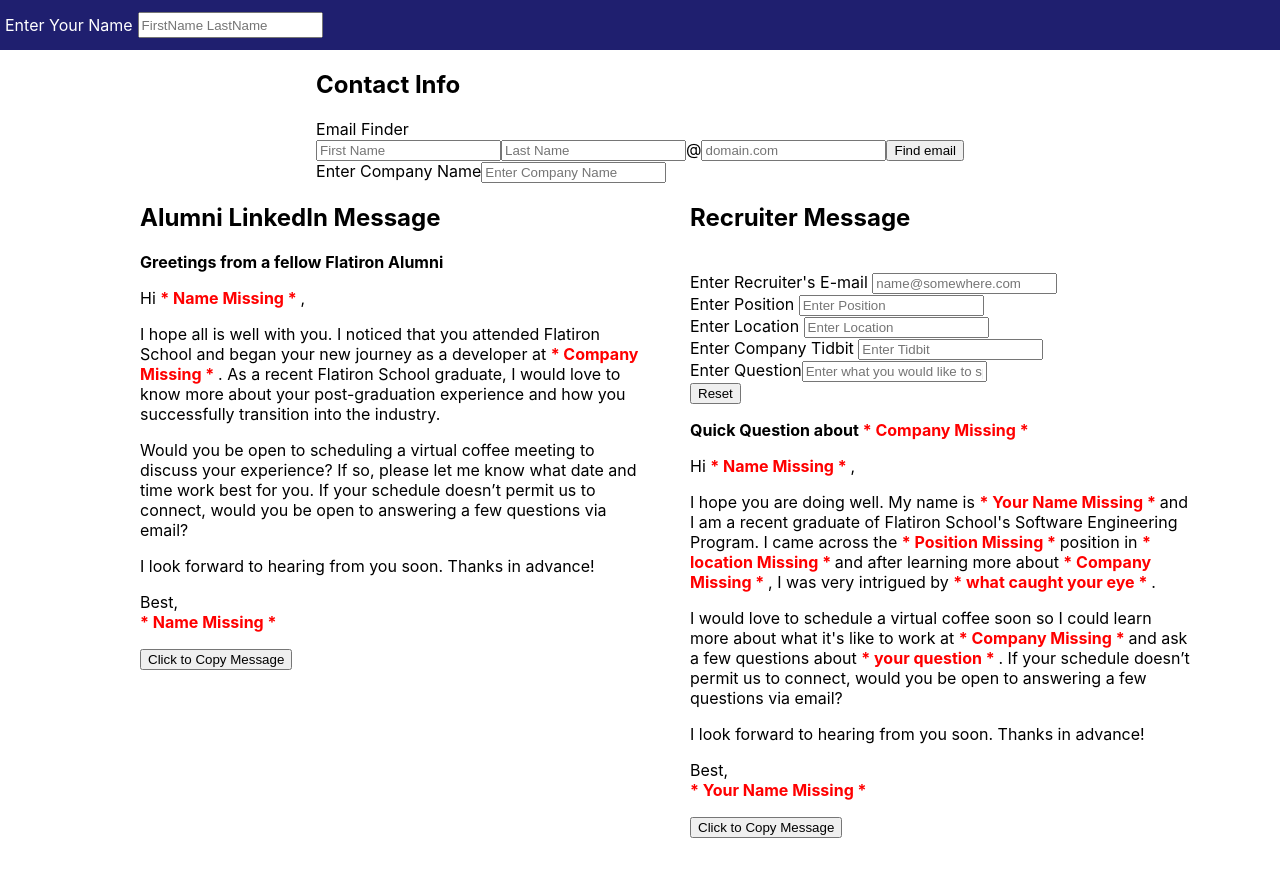
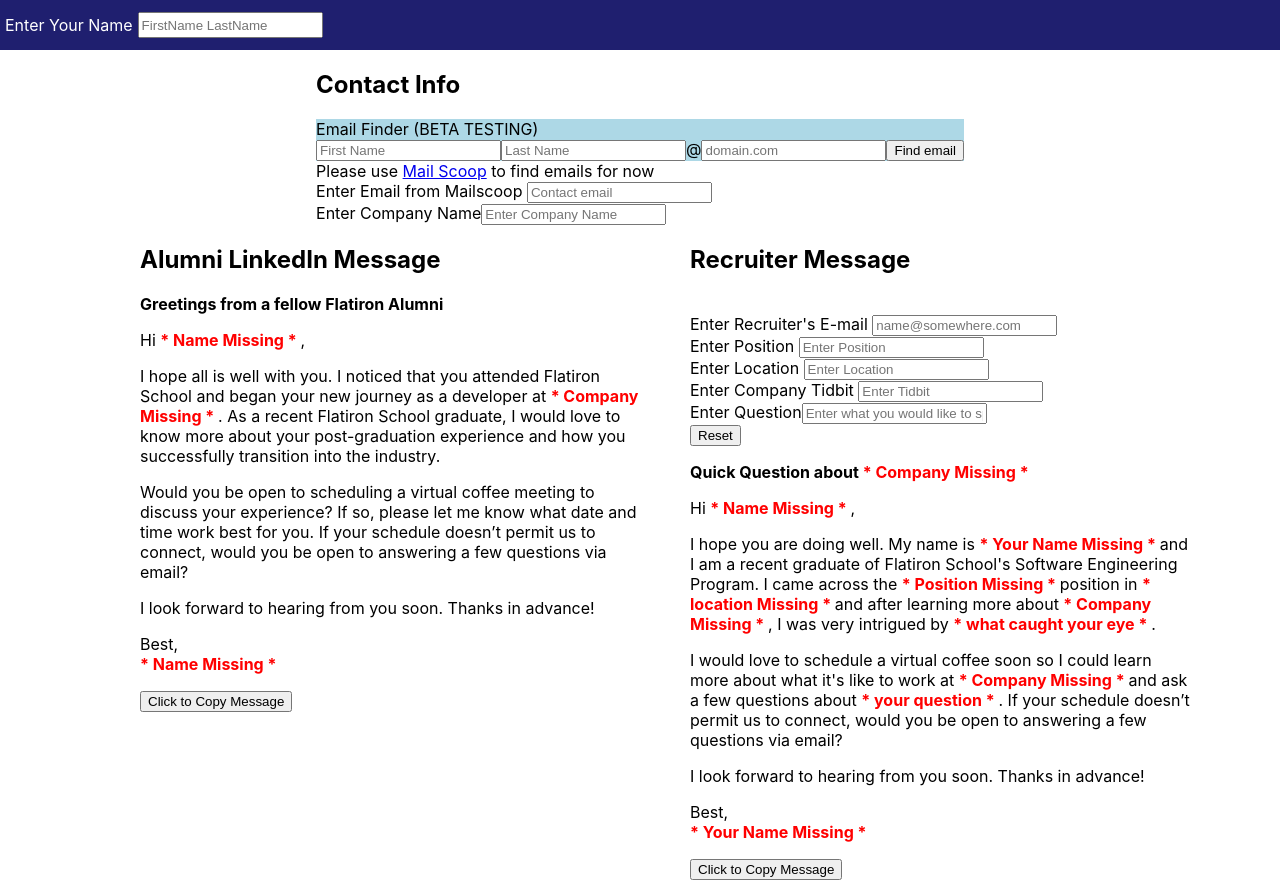
Before and after one commit to aduterte/networking-template-generator, a React (Create React App) app: page / in a window 1280 px wide. Before the commit the page ends 838 px from the top, so only its background shows below. Built offline with nearby package versions, Linux system fonts and the light colour scheme.

Commit message:
added mailscoop temp lookup

```diff
--- a/src/components/EmailChecker.js
+++ b/src/components/EmailChecker.js
@@ -29,6 +29,11 @@
     const handleDomain = (e) => {
         const domain = e.target.value
         setDomain(domain)
+    }
+
+    const handleEmail = (e) => {
+        const email = e.target.value
+        setContact({...contact, email: email})
     }
 
     const handleFindEmail = () =>{
@@ -131,17 +136,23 @@
         <div>
             <h2>Contact Info</h2>
             <div className="contact-info-container">
-                <div>
-                    Email Finder
+                <div style={{backgroundColor: "lightblue"}}>
+                    Email Finder (BETA TESTING)
                 </div>
-                <div>
+                <div style={{backgroundColor: "lightblue"}}>
                     <input type="text" value={contact.firstName} onChange={handleFirstName} placeholder="First Name"/>
                     <input type="text" value={contact.lastName} onChange={handleLastName} placeholder="Last Name"/>
                     @
                     <input type="text" value={domain} onChange={handleDomain} placeholder="domain.com"/>
                     <button onClick={handleFindEmail}>Find email</button>
+                    <br/>
                 </div>
                 {renderEmail()}
+                <div>
+                    Please use <a href="https://cultivatedculture.com/mailscoop/" rel="noopener noreferrer" target="_blank" >Mail Scoop</a> to find emails for now
+                    <br/>
+                    <label>Enter Email from Mailscoop </label><input type="text" onChange={handleEmail}value={contact.email} placeholder="Contact email"/>
+                </div>
                 <div>
                     Enter Company Name<input type="text" value={contact.company} onChange={handleCompany} placeholder="Enter Company Name"/>
                 </div>
```
